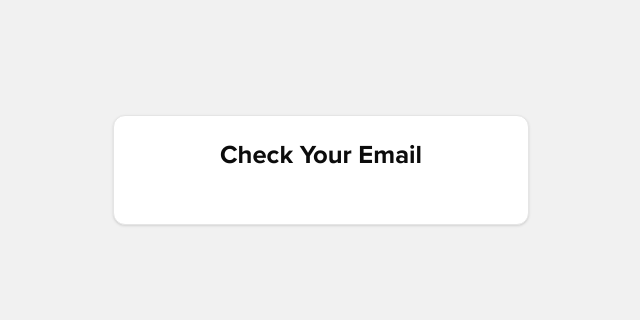
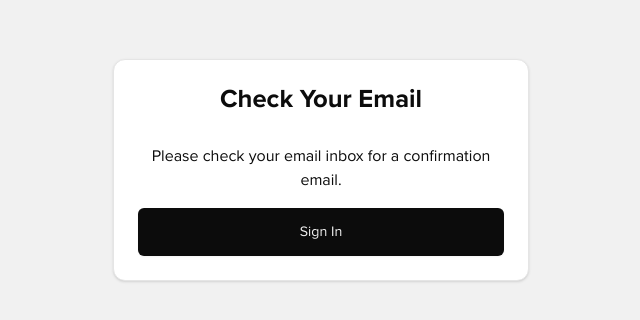
Before and after one commit to antoniofelices/dringen, a React (Vite) app: page /check-email in a window 1280 px wide. Shown: the part 230-550 px from the top of the page, without its empty margins (319-959 px from the left). Built offline with nearby package versions, Linux system fonts and the light colour scheme; no server answers.

Commit message:
Add CheckEmail page

```diff
--- a/src/components/authn/SignUpForm.tsx
+++ b/src/components/authn/SignUpForm.tsx
@@ -74,7 +74,7 @@ const SignUpForm = () => {
             return
         }
 
-        navigate({ to: '/health-consumer/list' })
+        navigate({ to: '/check-email' })
     }
 
     return (
--- a/src/config/data/authn/checkEmail.ts
+++ b/src/config/data/authn/checkEmail.ts
@@ -1,5 +1,7 @@
 const allData = {
     title: 'Check Your Email',
+    text: 'Please check your email inbox for a confirmation email.',
+    textButtonSignIn: 'Sign In',
 }
 
 export default allData
--- a/src/config/data/authn/signIn.ts
+++ b/src/config/data/authn/signIn.ts
@@ -1,5 +1,7 @@
 const allData = {
     title: 'Sign In',
+    textToSignUp: "Don't have an account?",
+    textButtonSignUp: 'Sign Up',
 }
 
 export default allData
--- a/src/config/data/authn/signUp.ts
+++ b/src/config/data/authn/signUp.ts
@@ -1,5 +1,7 @@
 const allData = {
     title: 'Sign Up',
+    textToSignIn: 'Already have and account?',
+    textButtonSignIn: 'Sign In',
 }
 
 export default allData
--- a/src/pages/authn/CheckEmail.tsx
+++ b/src/pages/authn/CheckEmail.tsx
@@ -1,5 +1,7 @@
 import { Card, CardContent, CardHeader, CardTitle } from '@/components/ui/card'
 import content from '@/config/data/authn/checkEmail'
+import { Link } from '@tanstack/react-router'
+import { Button } from '@/components/ui/button'
 
 const CheckEmail = () => {
     return (
@@ -7,7 +9,12 @@ const CheckEmail = () => {
             <CardHeader className="text-center">
                 <CardTitle className="text-2xl">{content.title}</CardTitle>
             </CardHeader>
-            <CardContent></CardContent>
+            <CardContent>
+                <p className="text-center pb-4">{content.text}</p>
+                <Button className="w-full">
+                    <Link to="/sign-in">{content.textButtonSignIn}</Link>
+                </Button>
+            </CardContent>
         </Card>
     )
 }
--- a/src/pages/authn/SignIn.tsx
+++ b/src/pages/authn/SignIn.tsx
@@ -1,3 +1,4 @@
+import { Link } from '@tanstack/react-router'
 import SignInForm from '@/components/authn/SignInForm'
 import { Card, CardContent, CardHeader, CardTitle } from '@/components/ui/card'
 import content from '@/config/data/authn/signIn'
@@ -10,6 +11,10 @@ const SignIn = () => {
             </CardHeader>
             <CardContent>
                 <SignInForm />
+                <p className="text-xs mt-4 text-center">
+                    {content.textToSignUp}{' '}
+                    <Link to="/sign-up">{content.textButtonSignUp}</Link>
+                </p>
             </CardContent>
         </Card>
     )
--- a/src/pages/authn/SignUp.tsx
+++ b/src/pages/authn/SignUp.tsx
@@ -1,3 +1,4 @@
+import { Link } from '@tanstack/react-router'
 import SignUpForm from '@/components/authn/SignUpForm'
 import { Card, CardContent, CardHeader, CardTitle } from '@/components/ui/card'
 import content from '@/config/data/authn/signUp'
@@ -10,6 +11,10 @@ const SignUp = () => {
             </CardHeader>
             <CardContent>
                 <SignUpForm />
+                <p className="text-xs mt-4 text-center">
+                    {content.textToSignIn}{' '}
+                    <Link to="/sign-in">{content.textButtonSignIn}</Link>
+                </p>
             </CardContent>
         </Card>
     )
```
